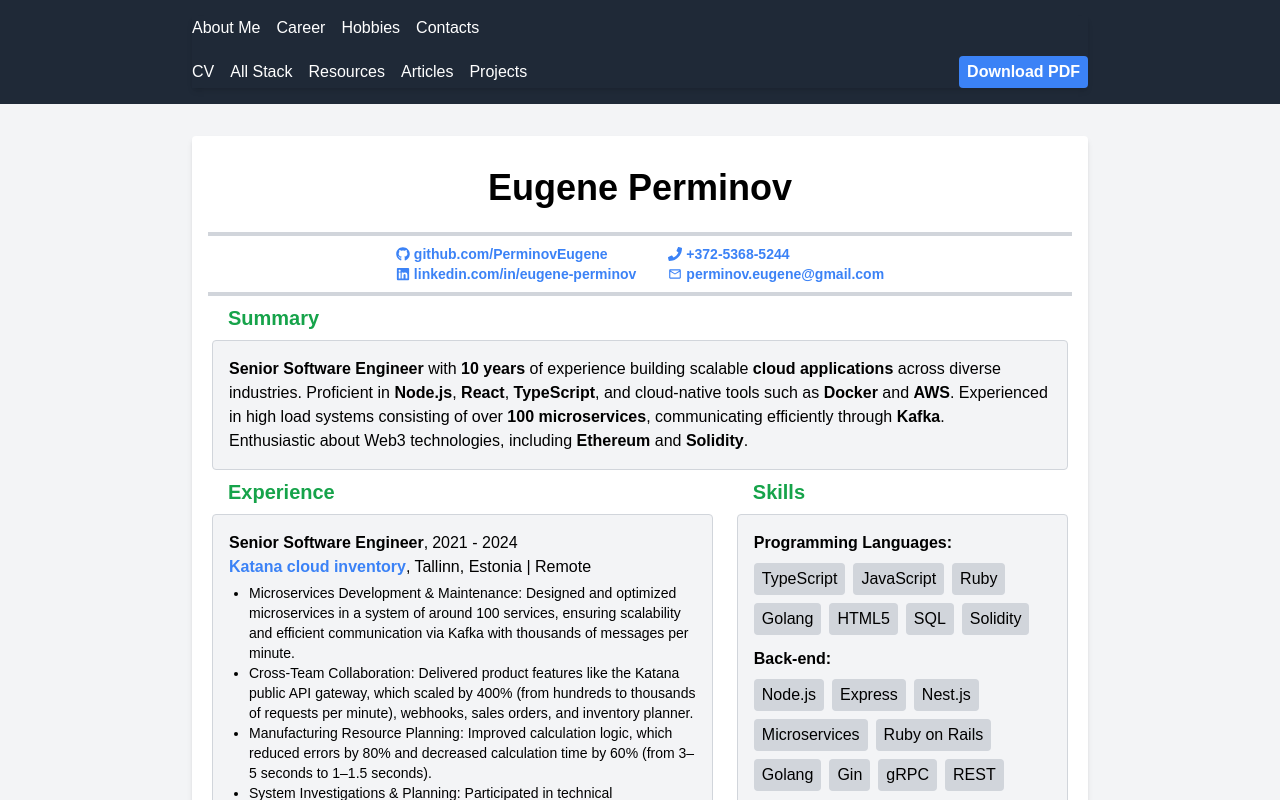
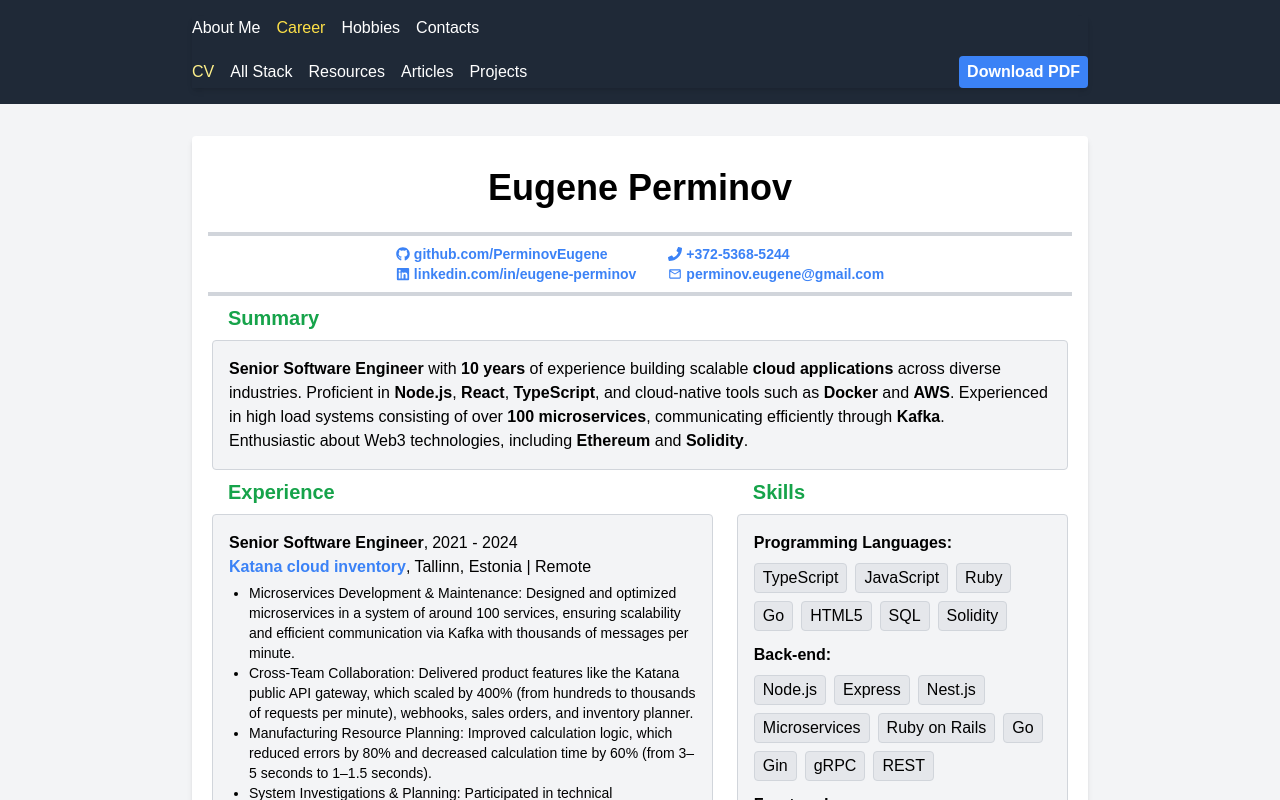
Before and after one commit to PerminovEugene/me, a Next.js app: page /career/CV in a window 1280 px wide. Shown: the top 800 px of the page. Built offline with nearby package versions, Linux system fonts and the light colour scheme.

Commit message:
Add header link highlights and selection

```diff
--- a/package.json
+++ b/package.json
@@ -9,6 +9,7 @@
     "lint": "next lint"
   },
   "dependencies": {
+    "classnames": "^2.5.1",
     "next": "15.1.6",
     "react": "^19.0.0",
     "react-dom": "^19.0.0",
@@ -16,6 +17,7 @@
   },
   "devDependencies": {
     "@eslint/eslintrc": "^3",
+    "@types/classnames": "^2.3.4",
     "@types/node": "^20",
     "@types/react": "^19",
     "@types/react-dom": "^19",
--- a/src/components/career/cv/skills/skills.component.tsx
+++ b/src/components/career/cv/skills/skills.component.tsx
@@ -9,7 +9,10 @@ const SkillDirrection = ({ skill }: { skill: Skill }) => {
         {/* <h5 className="font-semibold">Key Skills:</h5> */}
         <div className="flex flex-wrap gap-2">
           {skill.technologies.map((tech, index) => (
-            <span key={index} className="bg-gray-300 px-2 py-1 rounded">
+            <span
+              key={index}
+              className="bg-gray-200 px-2 py-0.5 rounded border border-gray-300"
+            >
               {tech}
             </span>
           ))}
--- a/src/components/career/cv/skills/skills.data.ts
+++ b/src/components/career/cv/skills/skills.data.ts
@@ -7,7 +7,7 @@ export const skills: Skills = [
         "TypeScript",
         "JavaScript",
         "Ruby",
-        "Golang",
+        "Go",
         "HTML5",
         "SQL",
         "Solidity",
@@ -22,7 +22,7 @@ export const skills: Skills = [
         "Nest.js",
         "Microservices",
         "Ruby on Rails",
-        "Golang",
+        "Go",
         "Gin",
         "gRPC",
         "REST",
--- a/src/components/header/header.component.tsx
+++ b/src/components/header/header.component.tsx
@@ -3,25 +3,45 @@
 import Link from "next/link";
 import { usePathname } from "next/navigation";
 import { headerConfig } from "./config";
+import classNames from "classnames";
 
 const Header = () => {
-  const currentPath = usePathname().split("/")[1];
-  const currentConfig = headerConfig.find((item) => item.path === currentPath);
+  const pathParts = usePathname().split("/");
+  const firstLevelPath = pathParts[1];
+  const subHeaderConfig = headerConfig.find(
+    (item) => item.path === firstLevelPath
+  );
   return (
     <header className="flex justify-center items-center bg-gray-800 text-white p-4 print:hidden">
       <div className="shadow-md w-full max-w-4xl">
         <nav className="mb-4">
           <ul className="flex space-x-4">
-            {headerConfig.map((item) => (
-              <li key={item.link}>
-                <Link href={item.link}>{item.text}</Link>
-              </li>
-            ))}
+            {headerConfig.map((item) => {
+              const isSelected =
+                item.path === firstLevelPath ||
+                item.link === `/${firstLevelPath}`;
+              console.log(item, firstLevelPath);
+              return (
+                <li key={item.link}>
+                  <Link
+                    className={classNames({
+                      "text-yellow-300": isSelected,
+                      "text-white": !isSelected,
+                      "hover:text-yellow-500": isSelected,
+                      "hover:text-blue-200": !isSelected,
+                    })}
+                    href={item.link}
+                  >
+                    {item.text}
+                  </Link>
+                </li>
+              );
+            })}
           </ul>
         </nav>
-        {currentConfig?.subHeaderComponent && (
+        {subHeaderConfig?.subHeaderComponent && (
           <div className="bg-gray-800 text-white items-center">
-            {currentConfig.subHeaderComponent()}
+            {subHeaderConfig.subHeaderComponent()}
           </div>
         )}
       </div>
--- a/src/components/header/subheader.component.tsx
+++ b/src/components/header/subheader.component.tsx
@@ -1,16 +1,34 @@
+"use client";
+
 import { Route } from "@/components/header/config";
 import Link from "next/link";
 import React from "react";
+import { usePathname } from "next/navigation";
+import classNames from "classnames";
 
 export const SubHeader = ({ config }: { config: Route }) => {
   const routes = Object.values(config);
+  const pathParts = usePathname().split("/");
   return (
     <ul className="flex space-x-4">
-      {routes.map((route) => (
-        <li key={route.link}>
-          <Link href={route.link}>{route.text}</Link>
-        </li>
-      ))}
+      {routes.map((route) => {
+        const isSelected = pathParts[2] == route.link.split("/")[2];
+        return (
+          <li key={route.link}>
+            <Link
+              className={classNames({
+                "text-yellow-200": isSelected,
+                "text-white": !isSelected,
+                "hover:text-yellow-400": isSelected,
+                "hover:text-blue-100": !isSelected,
+              })}
+              href={route.link}
+            >
+              {route.text}
+            </Link>
+          </li>
+        );
+      })}
     </ul>
   );
 };
```
Also changed, not shown: 2 other files (tests, documents, lock files or other folders).
